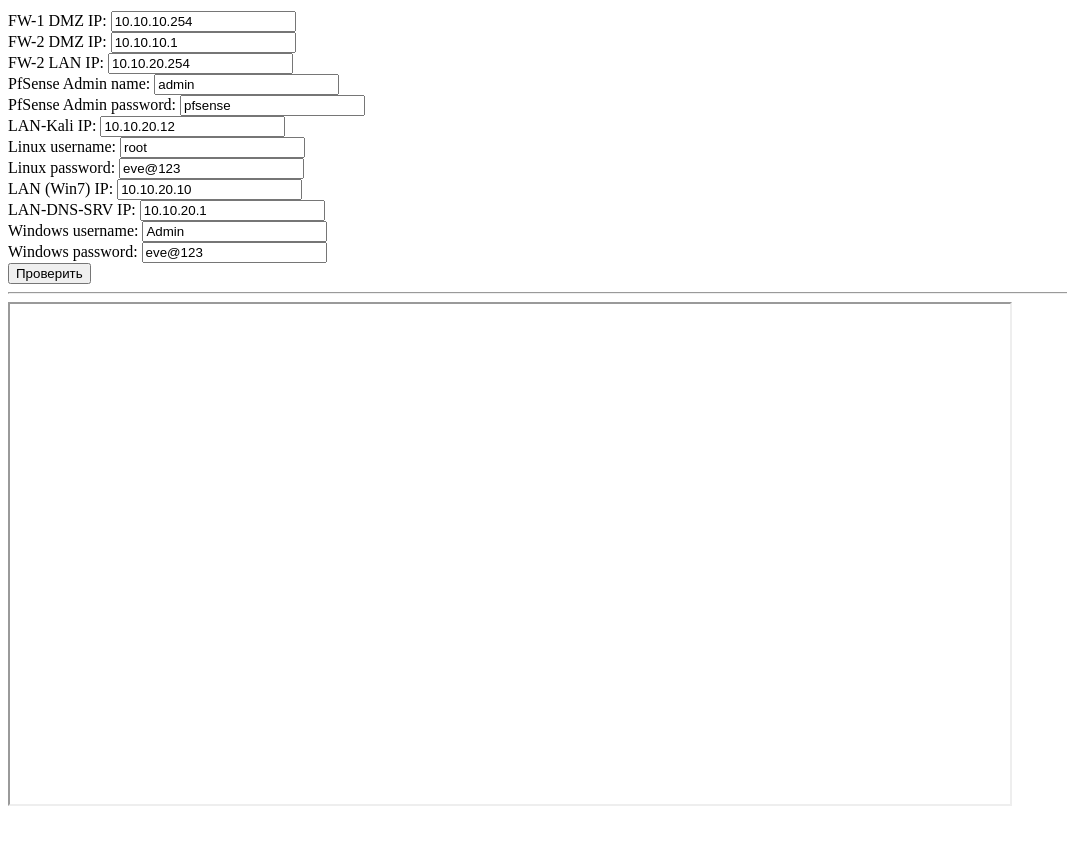
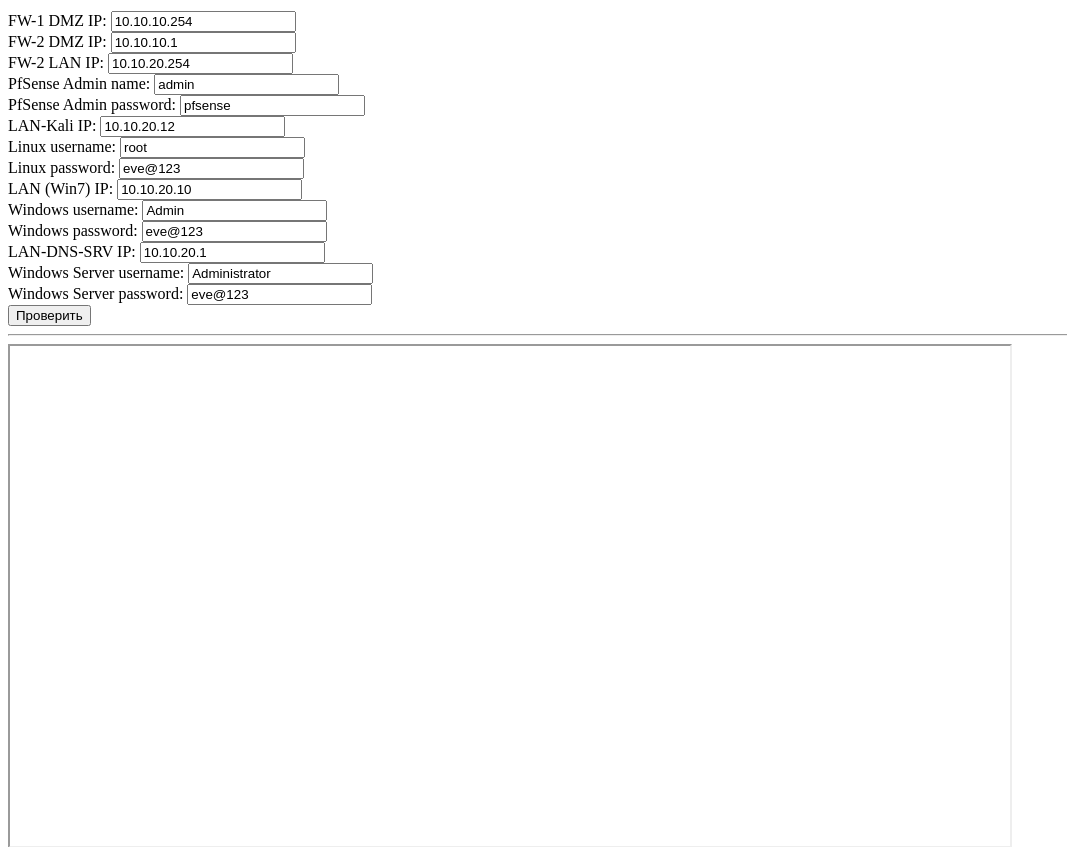
Before and after one commit to duckl1ng-git/lab_autocheck, a Flask app: template web/templates/05.html in a window 1280 px wide. Shown: the part 144-991 px from the top of the page, without its empty margins (0-1067 px from the left). Before the commit the page ends 950 px from the top, so only its background shows below. Run offline with Flask 3, Linux system fonts and the light colour scheme; the template is opened without the code that fills it, so the values that code supplies are empty.

Commit message:
05 update

```diff
--- a/web/mapping.py
+++ b/web/mapping.py
@@ -53,8 +53,10 @@ mapping = [
         'linux_user': '',
         'linux_password': '',
         'lan_win7_ip': '',
-        'lan_dns_srv_ip': '',
         'windows_user': '',
         'windows_password': '',
+        'lan_dns_srv_ip': '',
+        'windows_server_user': '',
+        'windows_server_password': '',
     },
 ]
--- a/web/templates/05.html
+++ b/web/templates/05.html
@@ -47,15 +47,23 @@
         <input type="text" name="lan_win7_ip" placeholder="LAN (Win7) IP" value="10.10.20.10">
         <br>
 
-        <label>LAN-DNS-SRV IP:</label>
-        <input type="text" name="lan_dns_srv_ip" placeholder="LAN-DNS-SRV IP" value="10.10.20.1">
-        <br>
-
         <label>Windows username:</label>
         <input type="text" name="windows_user" placeholder="Windows user" value="Admin">
         <br>
 
         <label>Windows password:</label>
+        <input type="text" name="windows_password" placeholder="Windows password" value="eve@123">
+        <br>
+
+        <label>LAN-DNS-SRV IP:</label>
+        <input type="text" name="lan_dns_srv_ip" placeholder="LAN-DNS-SRV IP" value="10.10.20.1">
+        <br>
+
+        <label>Windows Server username:</label>
+        <input type="text" name="windows_user" placeholder="Windows user" value="Administrator">
+        <br>
+
+        <label>Windows Server password:</label>
         <input type="text" name="windows_password" placeholder="Windows password" value="eve@123">
         <br>
 
```
Also changed, not shown: ansible/05/hosts_template.jinja (+9 -1 lines).
